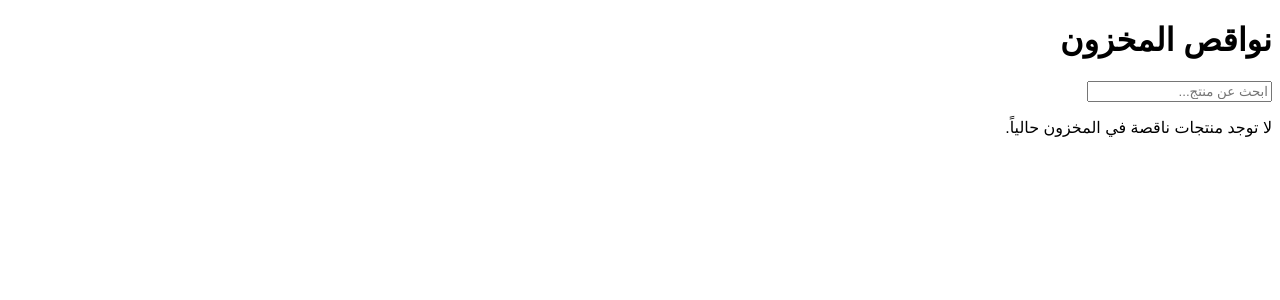
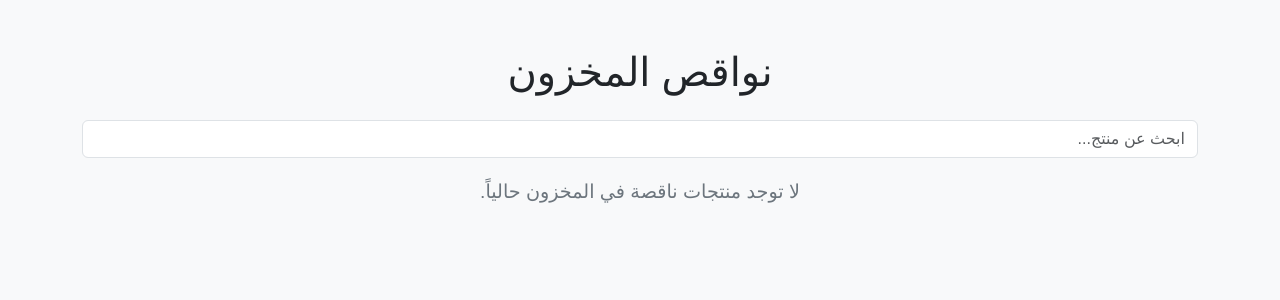
Before and after one commit to abuzain153/myproject, a Django app: template myapp/templates/myapp/low_stock.html in a window 1280 px wide. Shown: the top 300 px of the page. Run offline with Django 5.2, Linux system fonts and the light colour scheme; the template is opened without the code that fills it, so the values that code supplies are empty.

Commit message:
Update low_stock.html

```diff
--- a/myapp/templates/myapp/low_stock.html
+++ b/myapp/templates/myapp/low_stock.html
@@ -4,37 +4,43 @@
     <meta charset="UTF-8">
     <meta name="viewport" content="width=device-width, initial-scale=1.0">
     <title>نواقص المخزون</title>
+    <link href="https://cdn.jsdelivr.net/npm/bootstrap@5.3.0/dist/css/bootstrap.min.css" rel="stylesheet">
     <style>
         body {
-            font-family: Arial, sans-serif;
+            font-family: 'Tajawal', sans-serif;
+            background-color: #f8f9fa;
             direction: rtl;
         }
-        table {
-            width: 100%;
-            border-collapse: collapse;
+
+        .low-stock-row {
+            background-color: #ffe6e6 !important;
+        }
+
+        .search-bar {
             margin-bottom: 20px;
         }
-        th, td {
-            border: 1px solid #ddd;
-            padding: 8px;
-            text-align: right;
-        }
-        th {
-            background-color: #f2f2f2;
-        }
-        .low-stock-row {
-            background-color: #ffe6e6;
+
+        .no-stock {
+            text-align: center;
+            color: #6c757d;
+            font-size: 1.2rem;
+            margin-top: 20px;
         }
     </style>
 </head>
 <body>
-    <h1>نواقص المخزون</h1>
 
-    <input type="text" id="searchInput" placeholder="ابحث عن منتج...">
+<div class="container mt-5">
+    <h1 class="text-center mb-4">نواقص المخزون</h1>
+
+    <div class="search-bar">
+        <input type="text" id="searchInput" class="form-control" placeholder="ابحث عن منتج...">
+    </div>
 
     {% if low_stock %}
-        <table id="lowStockTable">
-            <thead>
+        <div class="table-responsive">
+            <table id="lowStockTable" class="table table-bordered table-striped">
+                <thead class="table-primary">
                     <tr>
                         <th>#</th>
                         <th>اسم المنتج</th>
@@ -59,10 +65,13 @@
                     {% endfor %}
                 </tbody>
             </table>
+        </div>
     {% else %}
         <p class="no-stock">لا توجد منتجات ناقصة في المخزون حالياً.</p>
     {% endif %}
+</div>
 
+<script src="https://cdn.jsdelivr.net/npm/bootstrap@5.3.0/dist/js/bootstrap.bundle.min.js"></script>
 <script>
     document.addEventListener('DOMContentLoaded', function() {
         const searchInput = document.getElementById('searchInput');
@@ -91,5 +100,6 @@
         }
     });
 </script>
+
 </body>
 </html>
```
Lines whose indentation alone changed are shown as unchanged.
